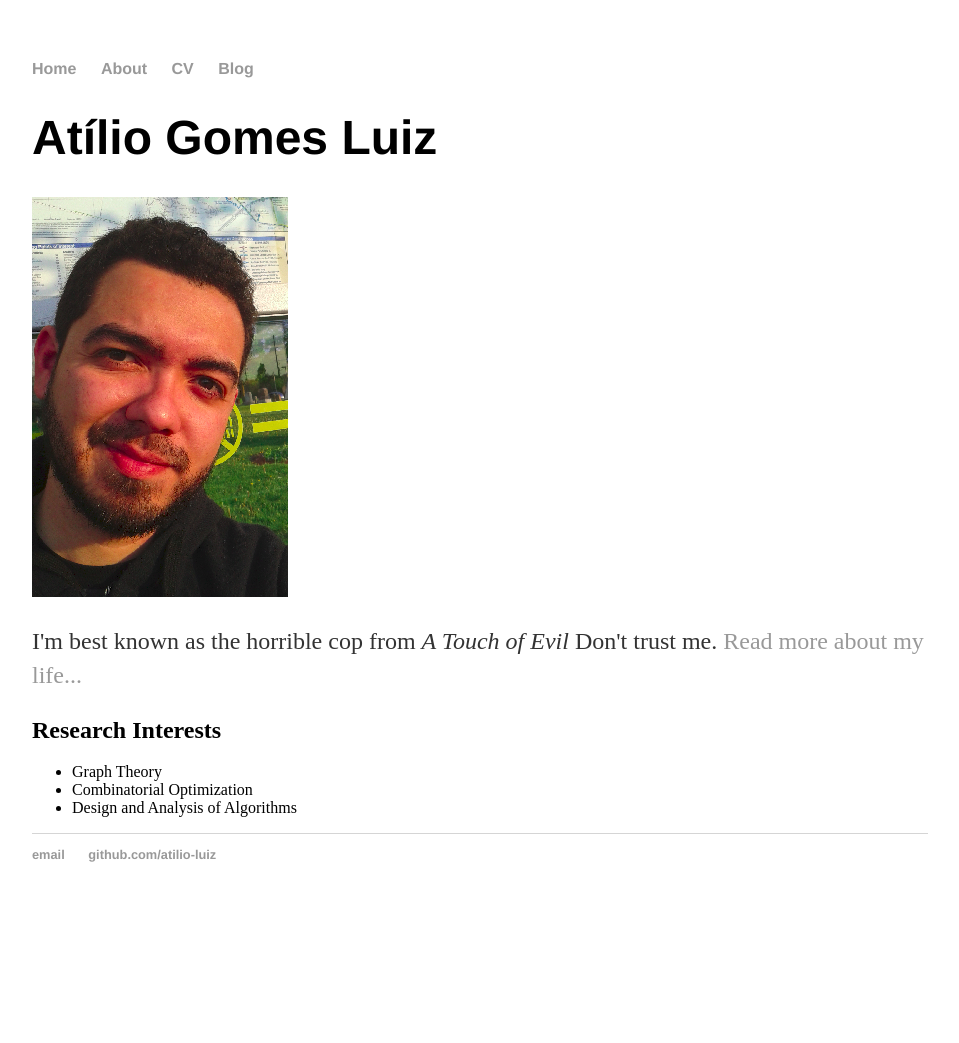
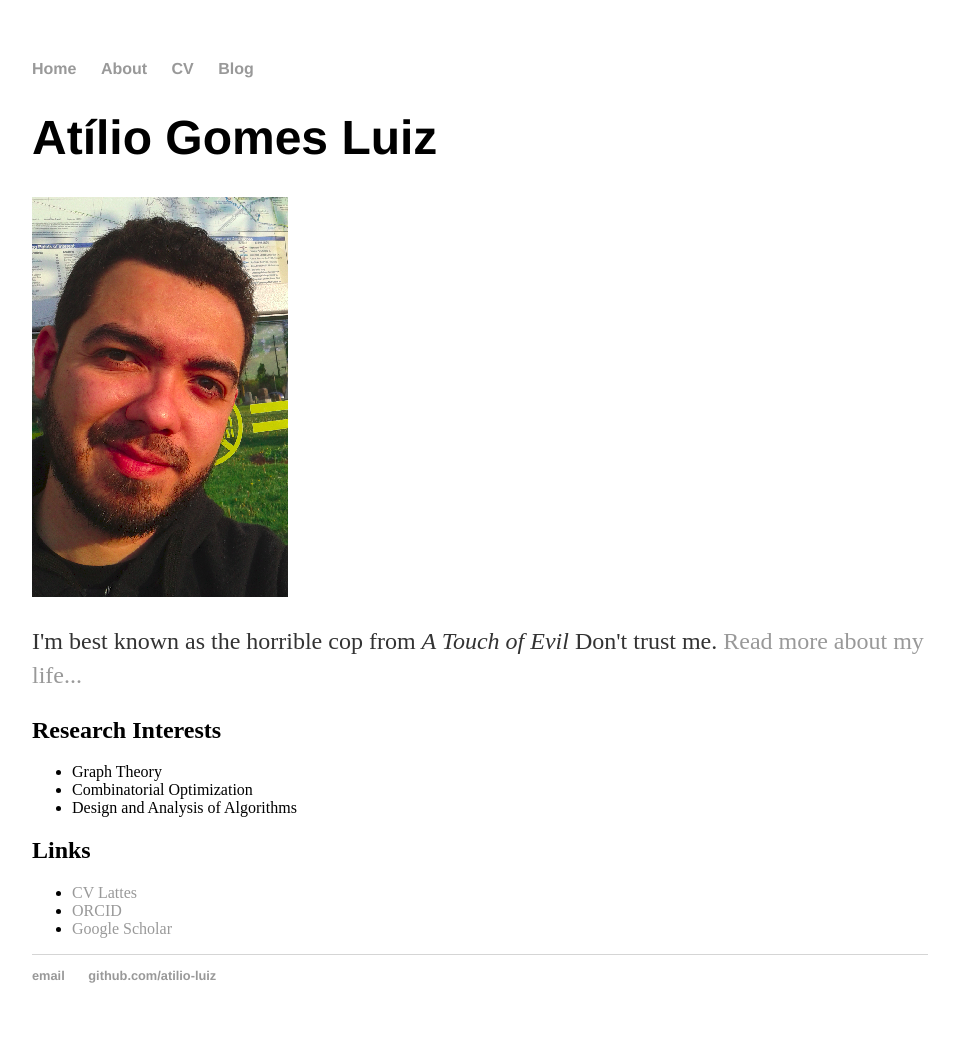
Before and after one commit to Atilio-Luiz/atilio-luiz.github.io, a Jekyll site: the page built from index.md, in a window 1280 px wide. Shown: the whole page, without its empty margins (160-1119 px from the left). Built offline with Jekyll 4.4.1, drawn with Linux system fonts in a browser that asks for light colours; before the commit the page ends 922 px from its top, so only the background shows below that.

Commit message:
Update index.md

```diff
--- a/index.md
+++ b/index.md
@@ -12,4 +12,10 @@ title: Atílio Luiz - UFC-Quixadá
             <li>Combinatorial Optimization</li>
             <li>Design and Analysis of Algorithms</li>
 	    </ul>
+        <h2>Links</h2>
+            <ul>
+            <li><a href="http://buscatextual.cnpq.br/buscatextual/visualizacv.do?id=K4261453U6" title="CV Lattes" target="_blank">CV Lattes</a></li>
+            <li><a href="https://orcid.org/0000-0002-6177-403X" title="Google Scholar" target="_blank">ORCID</a></li>
+            <li><a href="https://scholar.google.com.br/citations?user=SoW-AFAAAAAJ&hl=pt-BR&oi=ao&hl=pt-BR" title="Google Scholar" target="_blank">Google Scholar</a></li>
+	    </ul>
 </div><!-- /.blurb -->
```
